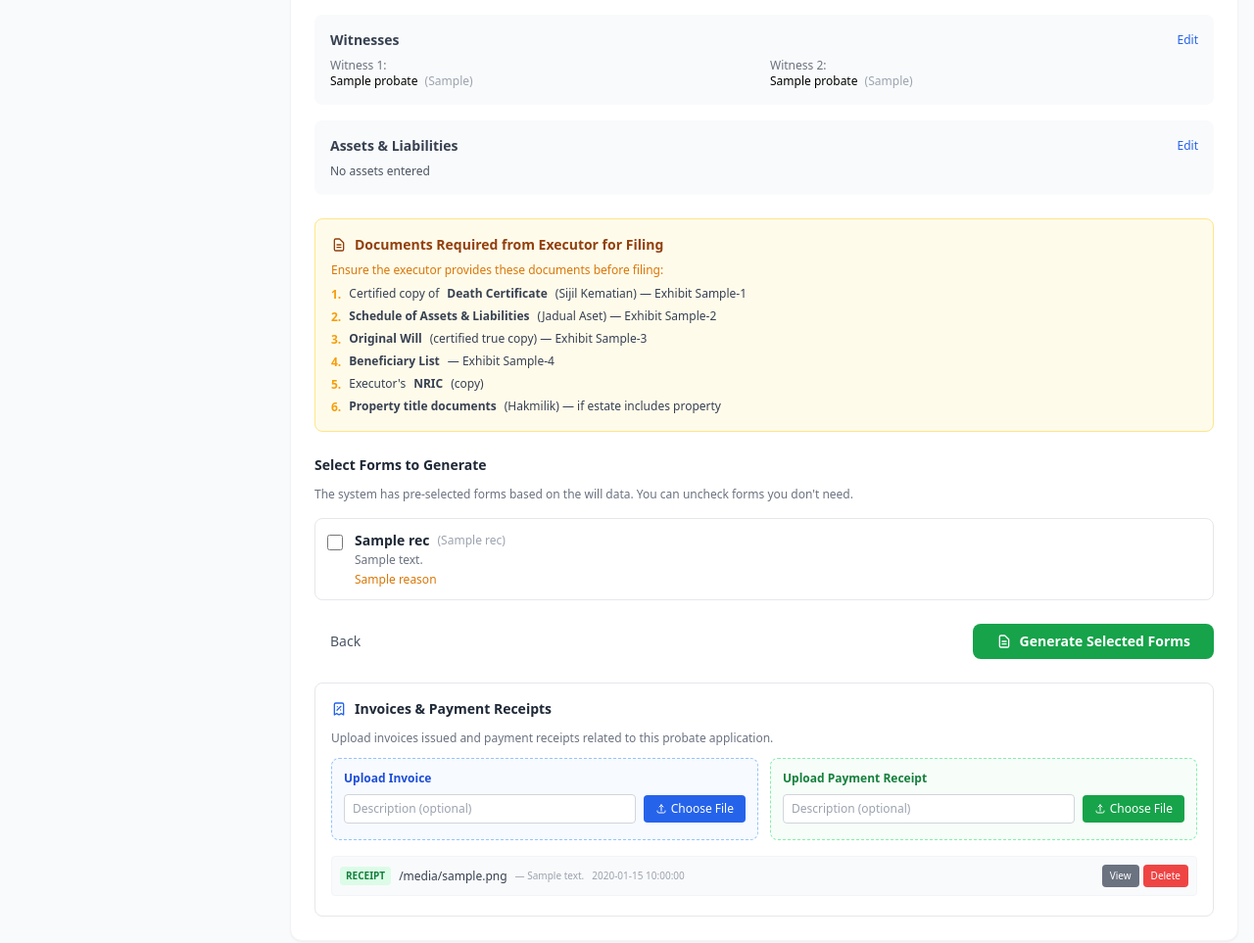
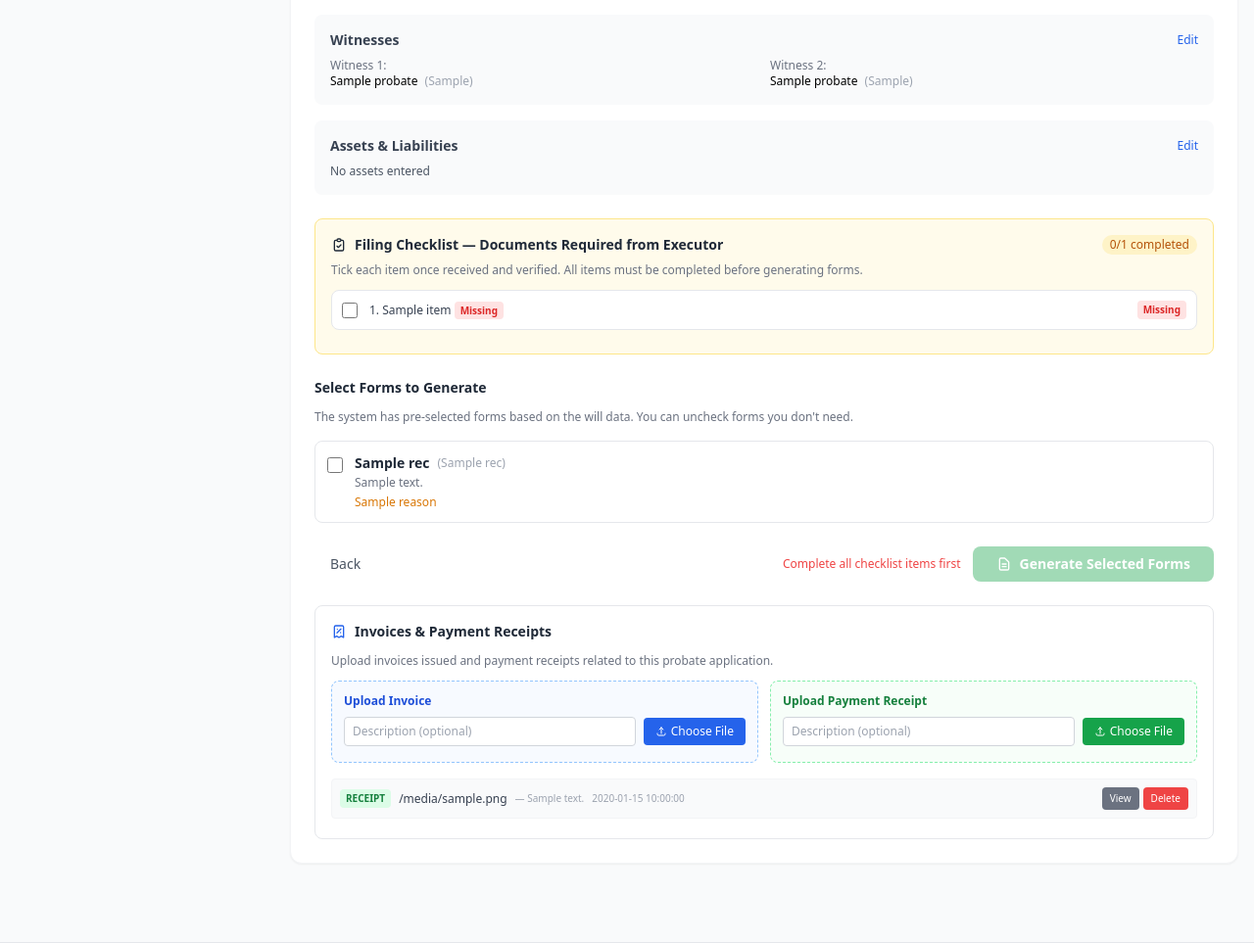
Before and after one commit to uxrm5c3/willcraft-ai, a Flask app: template templates/probate/step5_review.html in a window 1280 px wide. Shown: the part 661-1624 px from the top of the page at 98% size. Run offline with Flask 3, Linux system fonts and the light colour scheme; the template is opened without the code that fills it: most values are stand-ins (such as "Sample title", 1, 10 or a date in 2020); some libraries are stand-ins or nearby versions.

Commit message:
Add interactive filing checklist with auto-detection, gate form generation
- 6-item checklist: death cert, assets schedule, will, beneficiary list,
  executor NRIC, property titles (conditional)
- Auto-detects completed items from probate/will data
- Checkboxes save via AJAX, persist across sessions
- Generate button disabled until all checklist items completed
- Shows "X/6 completed" counter with color-coded badges

Co-Authored-By: Claude Opus 4.6 <noreply@anthropic.com>

```diff
--- a/app.py
+++ b/app.py
@@ -3826,12 +3826,48 @@ def probate_step5(probate_id):
         'created_at': d.created_at.strftime('%d %b %Y, %I:%M %p') if d.created_at else '',
     } for d in receipt_docs]
 
+    # Build filing checklist — auto-detect from probate/will data
+    form_data = json.loads(probate.form_data_json or '{}')
+    manual_checks = form_data.get('filing_checklist', {})
+    assets_list = json.loads(probate.assets_data or '[]')
+    has_property = any(a.get('asset_type') == 'property' for a in assets_list)
+    exec_nric = (exec_data.nric_passport if exec_data and hasattr(exec_data, 'nric_passport') else '') or ''
+
+    filing_checklist = [
+        {'key': 'death_cert', 'label': 'Certified copy of <strong>Death Certificate</strong> (Sijil Kematian)',
+         'exhibit': f'{exhibit_prefix}-1',
+         'auto': bool(probate.death_cert_document_id),
+         'checked': manual_checks.get('death_cert', bool(probate.death_cert_document_id))},
+        {'key': 'assets_schedule', 'label': '<strong>Schedule of Assets &amp; Liabilities</strong> (Jadual Aset)',
+         'exhibit': f'{exhibit_prefix}-2',
+         'auto': len(assets_list) > 0,
+         'checked': manual_checks.get('assets_schedule', len(assets_list) > 0)},
+        {'key': 'original_will', 'label': '<strong>Original Will</strong> (certified true copy)',
+         'exhibit': f'{exhibit_prefix}-3',
+         'auto': bool(will_record),
+         'checked': manual_checks.get('original_will', bool(will_record))},
+        {'key': 'beneficiary_list', 'label': '<strong>Beneficiary List</strong>',
+         'exhibit': f'{exhibit_prefix}-4',
+         'auto': bool(will_record),
+         'checked': manual_checks.get('beneficiary_list', bool(will_record))},
+        {'key': 'executor_nric', 'label': "Executor's <strong>NRIC</strong> (copy)",
+         'exhibit': None,
+         'auto': bool(exec_nric),
+         'checked': manual_checks.get('executor_nric', bool(exec_nric))},
+        {'key': 'property_titles', 'label': '<strong>Property title documents</strong> (Hakmilik)',
+         'exhibit': None, 'conditional': True, 'condition_met': has_property,
+         'auto': False,
+         'checked': manual_checks.get('property_titles', False)},
+    ]
+
     ctx['probate_step'] = 5
     ctx['recommendations'] = recommendations
     ctx['generated_forms'] = gen_list
     ctx['exhibit_prefix'] = exhibit_prefix
     ctx['validation_warnings'] = validation_warnings
     ctx['receipts'] = receipts
+    ctx['filing_checklist'] = filing_checklist
+    ctx['has_property'] = has_property
     return render_template('probate/step5_review.html', **ctx)
 
 
@@ -4015,6 +4051,22 @@ def api_ocr_asset_doc():
     return jsonify({'ok': True, 'document_id': doc.id, 'extracted': extracted})
 
 
+@app.route('/api/probate/<probate_id>/checklist', methods=['POST'])
+@login_required
+def api_probate_checklist(probate_id):
+    """Save filing checklist state."""
+    probate = db.session.get(ProbateApplication, probate_id)
+    if not probate:
+        return jsonify(ok=False, error='Not found'), 404
+    data = request.get_json(silent=True) or {}
+    form_data = json.loads(probate.form_data_json or '{}')
+    form_data['filing_checklist'] = data.get('checklist', {})
+    probate.form_data_json = json.dumps(form_data)
+    probate.updated_at = datetime.utcnow()
+    db.session.commit()
+    return jsonify(ok=True)
+
+
 @app.route('/api/probate/<probate_id>/upload-receipt', methods=['POST'])
 @login_required
 def api_probate_upload_receipt(probate_id):
--- a/templates/probate/step5_review.html
+++ b/templates/probate/step5_review.html
@@ -122,23 +122,49 @@
         </div>
     </div>
 
-    <!-- Documents Required from Executor -->
-    <div class="p-4 bg-amber-50 border border-amber-200 rounded-lg mb-6">
-        <h3 class="text-sm font-semibold text-amber-800 mb-2 flex items-center gap-2">
-            <svg class="w-4 h-4" fill="none" stroke="currentColor" viewBox="0 0 24 24"><path stroke-linecap="round" stroke-linejoin="round" stroke-width="2" d="M9 12h6m-6 4h6m2 5H7a2 2 0 01-2-2V5a2 2 0 012-2h5.586a1 1 0 01.707.293l5.414 5.414a1 1 0 01.293.707V19a2 2 0 01-2 2z"/></svg>
-            Documents Required from Executor for Filing
-        </h3>
-        <p class="text-xs text-amber-600 mb-2">Ensure the executor provides these documents before filing:</p>
-        <ul class="text-xs text-gray-700 space-y-1.5">
-            <li class="flex items-start gap-2"><span class="text-amber-500 font-bold mt-px">1.</span> Certified copy of <strong>Death Certificate</strong> (Sijil Kematian) — Exhibit {{ exhibit_prefix }}-1</li>
-            <li class="flex items-start gap-2"><span class="text-amber-500 font-bold mt-px">2.</span> <strong>Schedule of Assets & Liabilities</strong> (Jadual Aset) — Exhibit {{ exhibit_prefix }}-2</li>
-            {% if not is_la %}
-            <li class="flex items-start gap-2"><span class="text-amber-500 font-bold mt-px">3.</span> <strong>Original Will</strong> (certified true copy) — Exhibit {{ exhibit_prefix }}-3</li>
-            <li class="flex items-start gap-2"><span class="text-amber-500 font-bold mt-px">4.</span> <strong>Beneficiary List</strong> — Exhibit {{ exhibit_prefix }}-4</li>
+    <!-- Filing Checklist -->
+    <div class="p-4 border rounded-lg mb-6 {% if filing_checklist | selectattr('checked', 'false') | list %}bg-amber-50 border-amber-200{% else %}bg-green-50 border-green-200{% endif %}" id="checklist-container">
+        <div class="flex items-center justify-between mb-2">
+            <h3 class="text-sm font-semibold text-gray-800 flex items-center gap-2">
+                <svg class="w-4 h-4" fill="none" stroke="currentColor" viewBox="0 0 24 24"><path stroke-linecap="round" stroke-linejoin="round" stroke-width="2" d="M9 5H7a2 2 0 00-2 2v12a2 2 0 002 2h10a2 2 0 002-2V7a2 2 0 00-2-2h-2M9 5a2 2 0 002 2h2a2 2 0 002-2M9 5a2 2 0 012-2h2a2 2 0 012 2m-6 9l2 2 4-4"/></svg>
+                Filing Checklist — Documents Required from Executor
+            </h3>
+            <span id="checklist-count" class="text-xs font-medium px-2 py-0.5 rounded-full"></span>
+        </div>
+        <p class="text-xs text-gray-500 mb-3">Tick each item once received and verified. All items must be completed before generating forms.</p>
+
+        <div class="space-y-1.5">
+            {% for item in filing_checklist %}
+            {% if not item.get('conditional') or item.get('condition_met') %}
+            <label class="flex items-center gap-3 p-2.5 rounded-lg border cursor-pointer transition-colors
+                          {% if item.checked %}bg-green-50 border-green-200{% else %}bg-white border-gray-200 hover:bg-gray-50{% endif %}"
+                   id="checklist-row-{{ item.key }}">
+                <input type="checkbox" class="checklist-box w-4 h-4 text-green-600 rounded border-gray-300 focus:ring-green-500"
+                       data-key="{{ item.key }}" {% if item.checked %}checked{% endif %}
+                       onchange="updateChecklist()">
+                <div class="flex-1 text-xs">
+                    <span class="{% if item.checked %}text-green-800{% else %}text-gray-700{% endif %}">
+                        {{ loop.index }}. {{ item.label | safe }}
+                    </span>
+                    {% if item.exhibit %}
+                    <span class="text-gray-400 ml-1">— Exhibit {{ item.exhibit }}</span>
+                    {% endif %}
+                    {% if item.get('conditional') %}
+                    <span class="text-amber-500 ml-1">(if estate includes property)</span>
+                    {% endif %}
+                </div>
+                {% if item.auto and item.checked %}
+                <span class="px-1.5 py-0.5 bg-green-100 text-green-700 text-[10px] font-bold rounded shrink-0">Auto-detected</span>
+                {% elif item.checked %}
+                <span class="px-1.5 py-0.5 bg-green-100 text-green-700 text-[10px] font-bold rounded shrink-0">Received</span>
+                {% else %}
+                <span class="px-1.5 py-0.5 bg-red-100 text-red-600 text-[10px] font-bold rounded shrink-0">Missing</span>
+                {% endif %}
+            </label>
             {% endif %}
-            <li class="flex items-start gap-2"><span class="text-amber-500 font-bold mt-px">5.</span> Executor's <strong>NRIC</strong> (copy)</li>
-            <li class="flex items-start gap-2"><span class="text-amber-500 font-bold mt-px">6.</span> <strong>Property title documents</strong> (Hakmilik) — if estate includes property</li>
-        </ul>
+            {% endfor %}
+        </div>
+        <div id="checklist-save-status" class="text-[10px] text-gray-400 mt-2"></div>
     </div>
 
     <!-- Form Selection -->
@@ -179,12 +205,15 @@
                 {% endfor %}
             </div>
 
-            <div class="flex justify-between mt-6">
+            <div class="flex justify-between items-center mt-6">
                 <a href="/probate/{{ probate_id }}/step/4" class="px-4 py-2 text-sm text-gray-600 hover:text-gray-800 font-medium">Back</a>
-                <button type="submit" class="px-6 py-2 bg-green-600 text-white text-sm font-semibold rounded-lg hover:bg-green-700 flex items-center gap-2">
-                    <svg class="w-4 h-4" fill="none" stroke="currentColor" viewBox="0 0 24 24"><path stroke-linecap="round" stroke-linejoin="round" stroke-width="2" d="M9 12h6m-6 4h6m2 5H7a2 2 0 01-2-2V5a2 2 0 012-2h5.586a1 1 0 01.707.293l5.414 5.414a1 1 0 01.293.707V19a2 2 0 01-2 2z"/></svg>
-                    Generate Selected Forms
-                </button>
+                <div class="flex items-center gap-3">
+                    <span id="generate-warning" class="text-xs text-red-500 hidden">Complete all checklist items first</span>
+                    <button type="submit" id="generate-btn" class="px-6 py-2 bg-green-600 text-white text-sm font-semibold rounded-lg hover:bg-green-700 flex items-center gap-2 disabled:opacity-40 disabled:cursor-not-allowed">
+                        <svg class="w-4 h-4" fill="none" stroke="currentColor" viewBox="0 0 24 24"><path stroke-linecap="round" stroke-linejoin="round" stroke-width="2" d="M9 12h6m-6 4h6m2 5H7a2 2 0 01-2-2V5a2 2 0 012-2h5.586a1 1 0 01.707.293l5.414 5.414a1 1 0 01.293.707V19a2 2 0 01-2 2z"/></svg>
+                        Generate Selected Forms
+                    </button>
+                </div>
             </div>
         </form>
     </div>
@@ -300,7 +329,7 @@
 
 <script>
 async function uploadReceipt(category, fileInput) {
-    const file = fileInput.files[0];
+    let file = fileInput.files[0];
     if (!file) return;
 
     const descInput = document.getElementById(category + '-desc');
@@ -374,5 +403,70 @@ async function deleteReceipt(docId) {
 function escapeHtml(s) {
     return s.replace(/&/g,'&amp;').replace(/</g,'&lt;').replace(/>/g,'&gt;').replace(/"/g,'&quot;');
 }
+
+/* ── Filing Checklist ── */
+function updateChecklist() {
+    const boxes = document.querySelectorAll('.checklist-box');
+    const checklist = {};
+    let total = 0, checked = 0;
+    boxes.forEach(box => {
+        checklist[box.dataset.key] = box.checked;
+        total++;
+        if (box.checked) checked++;
+        // Update row styling
+        const row = box.closest('label');
+        if (box.checked) {
+            row.classList.remove('bg-white', 'border-gray-200');
+            row.classList.add('bg-green-50', 'border-green-200');
+            const badge = row.querySelector('span:last-child');
+            if (badge) { badge.className = 'px-1.5 py-0.5 bg-green-100 text-green-700 text-[10px] font-bold rounded shrink-0'; badge.textContent = 'Received'; }
+        } else {
+            row.classList.remove('bg-green-50', 'border-green-200');
+            row.classList.add('bg-white', 'border-gray-200');
+            const badge = row.querySelector('span:last-child');
+            if (badge) { badge.className = 'px-1.5 py-0.5 bg-red-100 text-red-600 text-[10px] font-bold rounded shrink-0'; badge.textContent = 'Missing'; }
+        }
+    });
+
+    // Update counter
+    const countEl = document.getElementById('checklist-count');
+    countEl.textContent = checked + '/' + total + ' completed';
+    countEl.className = checked === total
+        ? 'text-xs font-medium px-2 py-0.5 rounded-full bg-green-100 text-green-700'
+        : 'text-xs font-medium px-2 py-0.5 rounded-full bg-amber-100 text-amber-700';
+
+    // Update container bg
+    const container = document.getElementById('checklist-container');
+    if (checked === total) {
+        container.classList.remove('bg-amber-50', 'border-amber-200');
+        container.classList.add('bg-green-50', 'border-green-200');
+    } else {
+        container.classList.remove('bg-green-50', 'border-green-200');
+        container.classList.add('bg-amber-50', 'border-amber-200');
+    }
+
+    // Enable/disable generate button
+    const genBtn = document.getElementById('generate-btn');
+    const genWarn = document.getElementById('generate-warning');
+    if (genBtn) {
+        genBtn.disabled = checked < total;
+        genWarn.classList.toggle('hidden', checked >= total);
+    }
+
+    // Save to server
+    fetch('/api/probate/{{ probate_id }}/checklist', {
+        method: 'POST',
+        headers: { 'Content-Type': 'application/json' },
+        body: JSON.stringify({ checklist })
+    }).then(() => {
+        const s = document.getElementById('checklist-save-status');
+        s.textContent = '✓ Saved';
+        s.className = 'text-[10px] text-green-600 mt-2';
+        setTimeout(() => { s.textContent = ''; }, 2000);
+    });
+}
+
+// Initialize on load
+updateChecklist();
 </script>
 {% endblock %}
```
